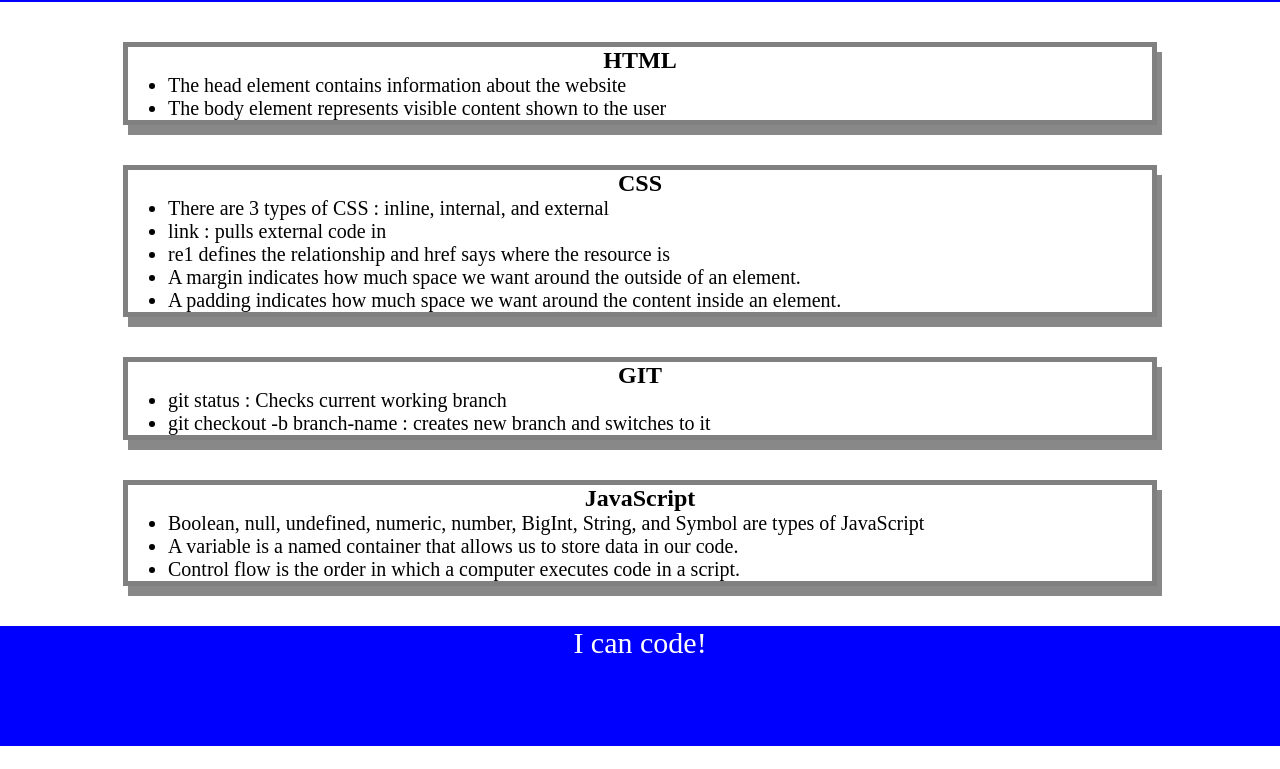
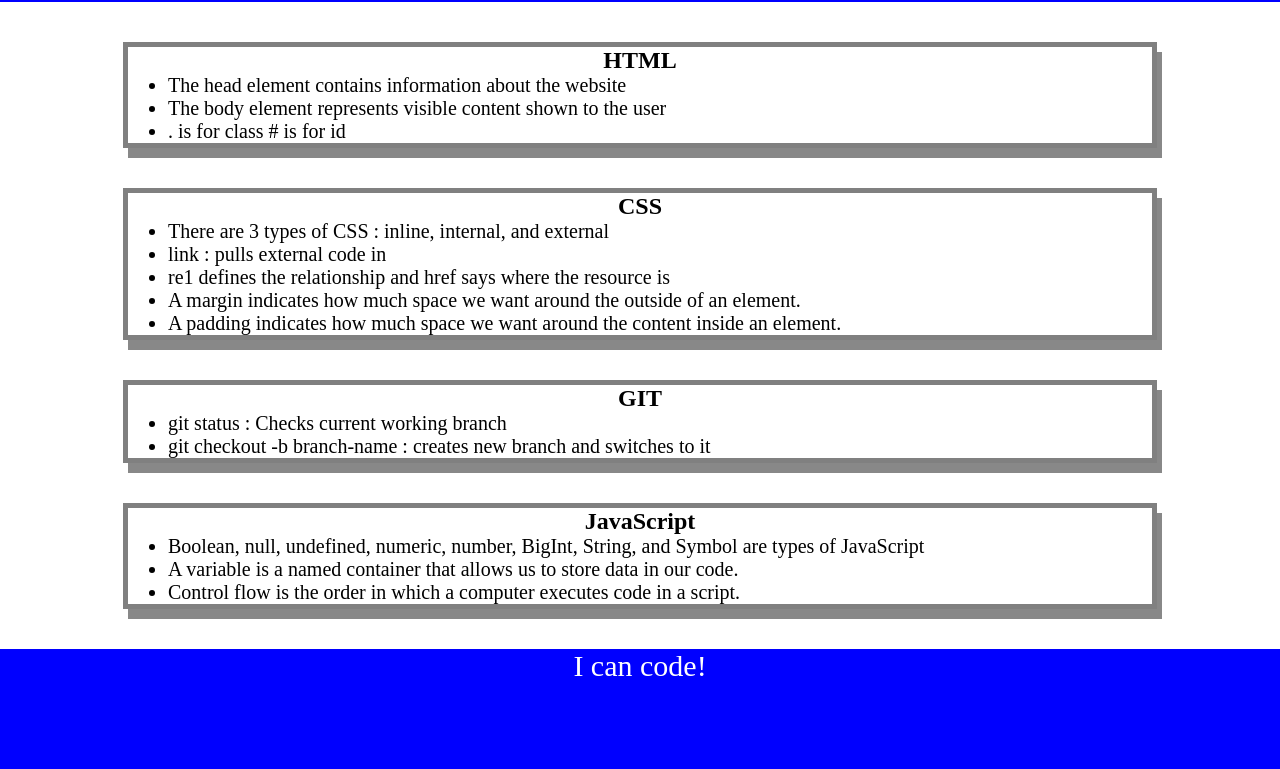
Before and after one commit to Tab-Y/prework-study-guide, a plain HTML site: page index.html in a window 1280 px wide. Shown: the part 118-887 px from the top of the page. Before the commit the page ends 864 px from the top, so only its background shows below. Drawn offline with Linux system fonts and the light colour scheme.

Commit message:
adding notes to html

```diff
--- a/index.html
+++ b/index.html
@@ -19,6 +19,7 @@
         <ul>
           <li>The head element contains information about the website</li>
           <li>The body element represents visible content shown to the user</li>
+          <li> . is for class # is for id</li>
         </ul>
       </section>
       <section class="card" id="css-section">
```
